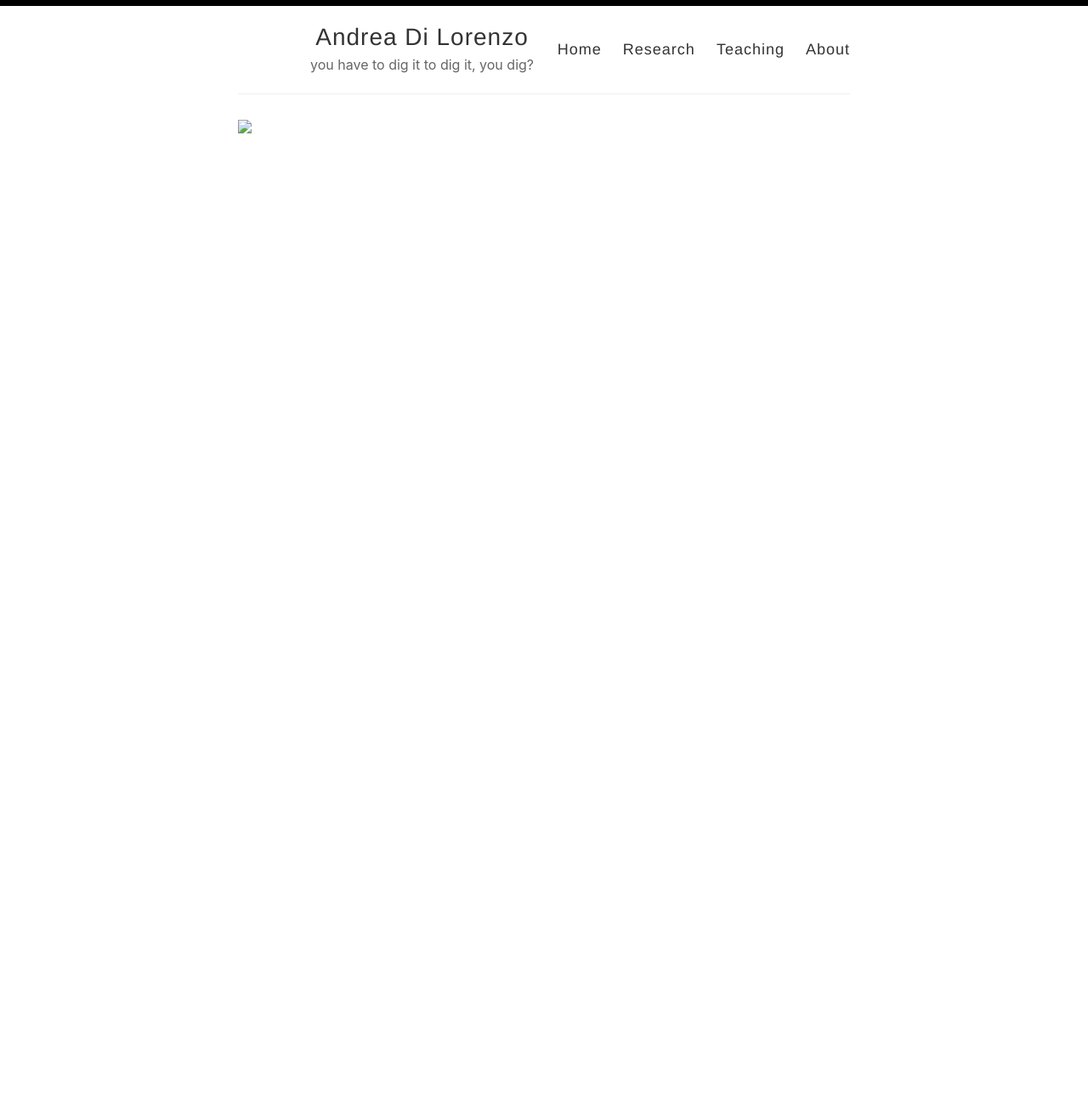
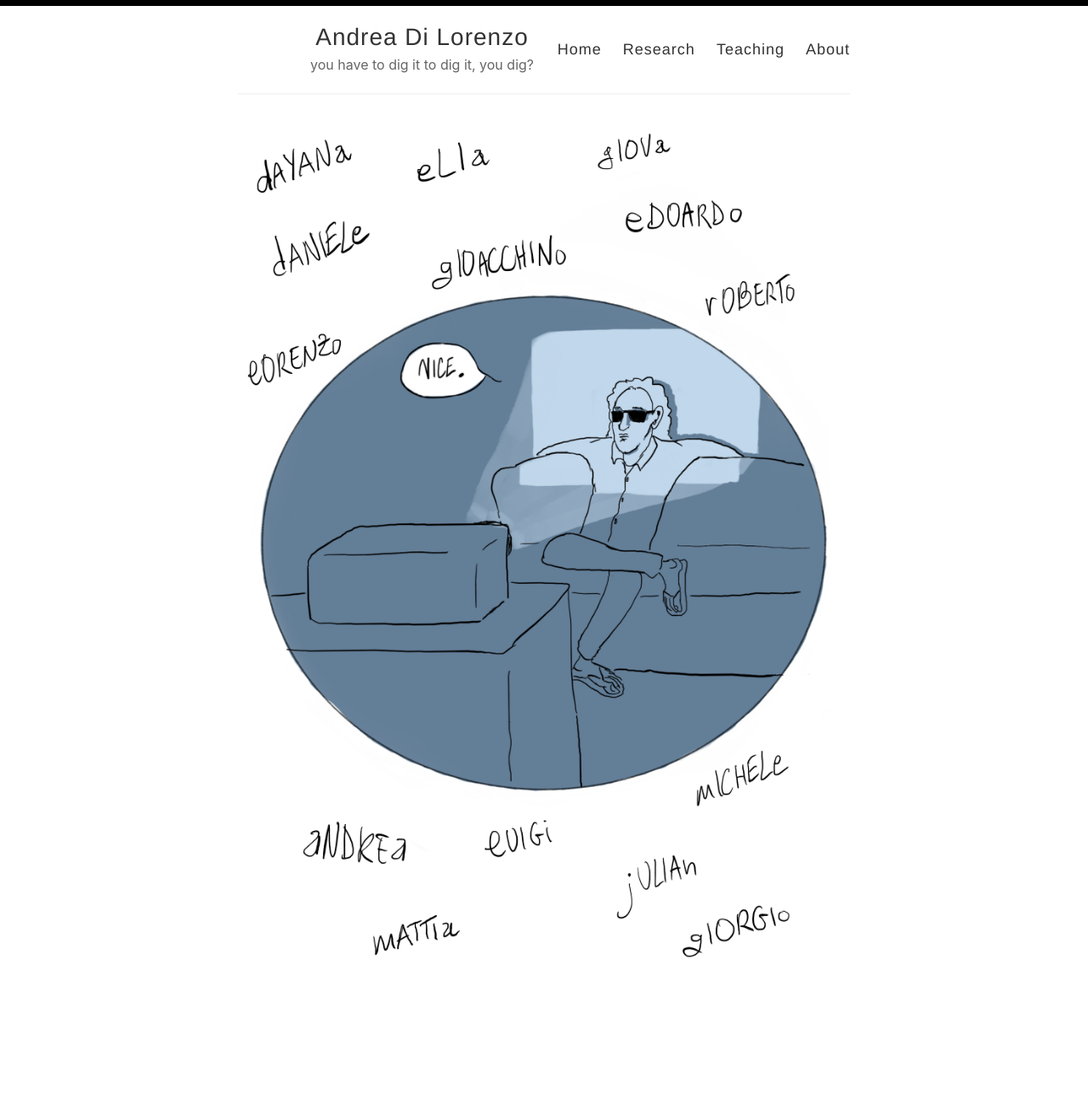
Before and after one commit to anddil/anddil.github.io, a Jekyll site: the page built from _pages/belletti.md, in a window 1280 px wide. Shown: the whole page at 85% size. Built offline with Jekyll 4.4.1, drawn with Linux system fonts in a browser that asks for light colours; our own code applies the rules of GitHub Pages for plain Markdown files; before the commit the page ends 900 px from its top, so only the background shows below that.

Commit message:
Update belletti.md

```diff
--- a/_pages/belletti.md
+++ b/_pages/belletti.md
@@ -2,5 +2,5 @@
 permalink: /belletti/
 ---
 <div>
-  <img src="giulio.png">
+  <img src="/_pages/giulio.png">
 </div>
```
